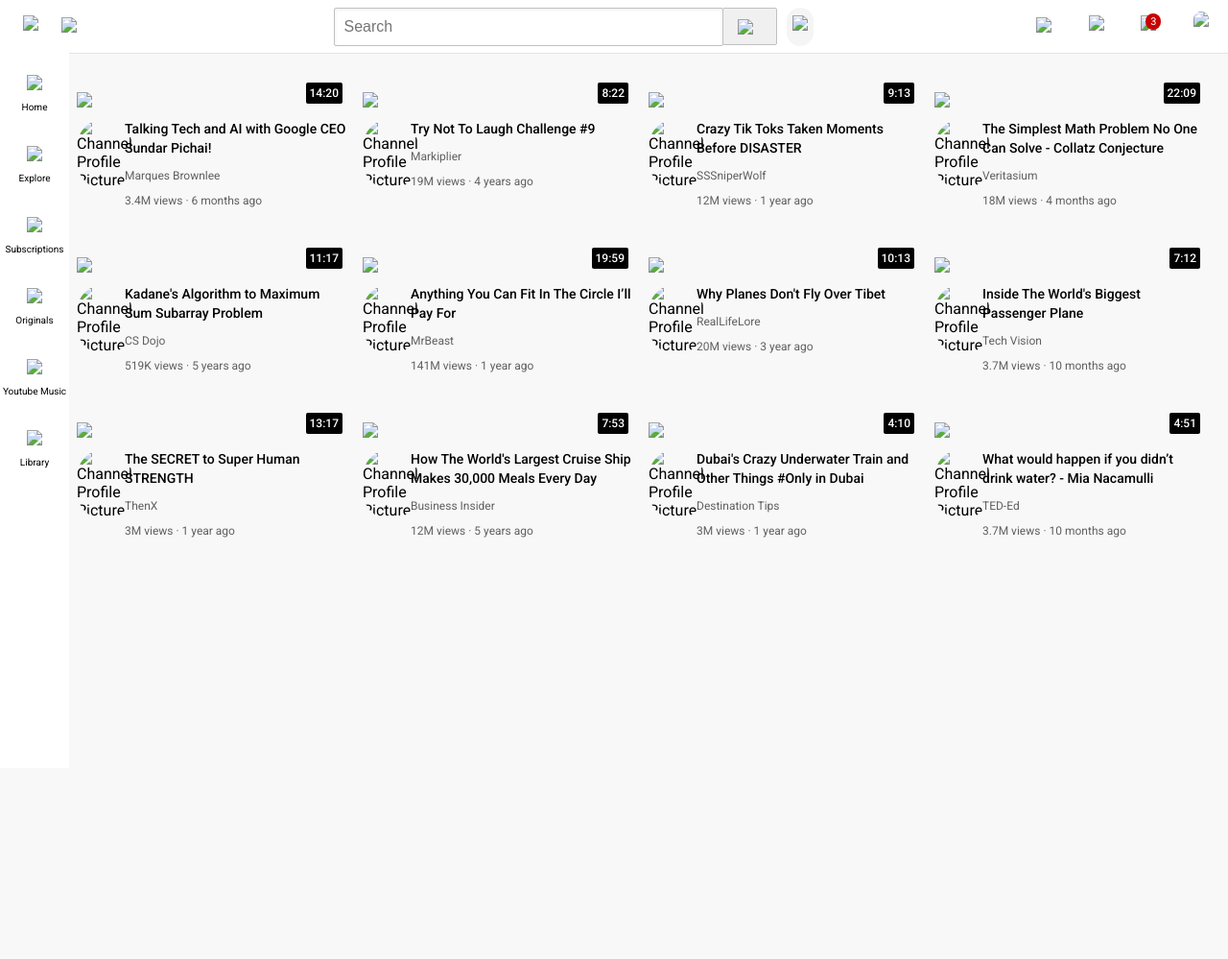
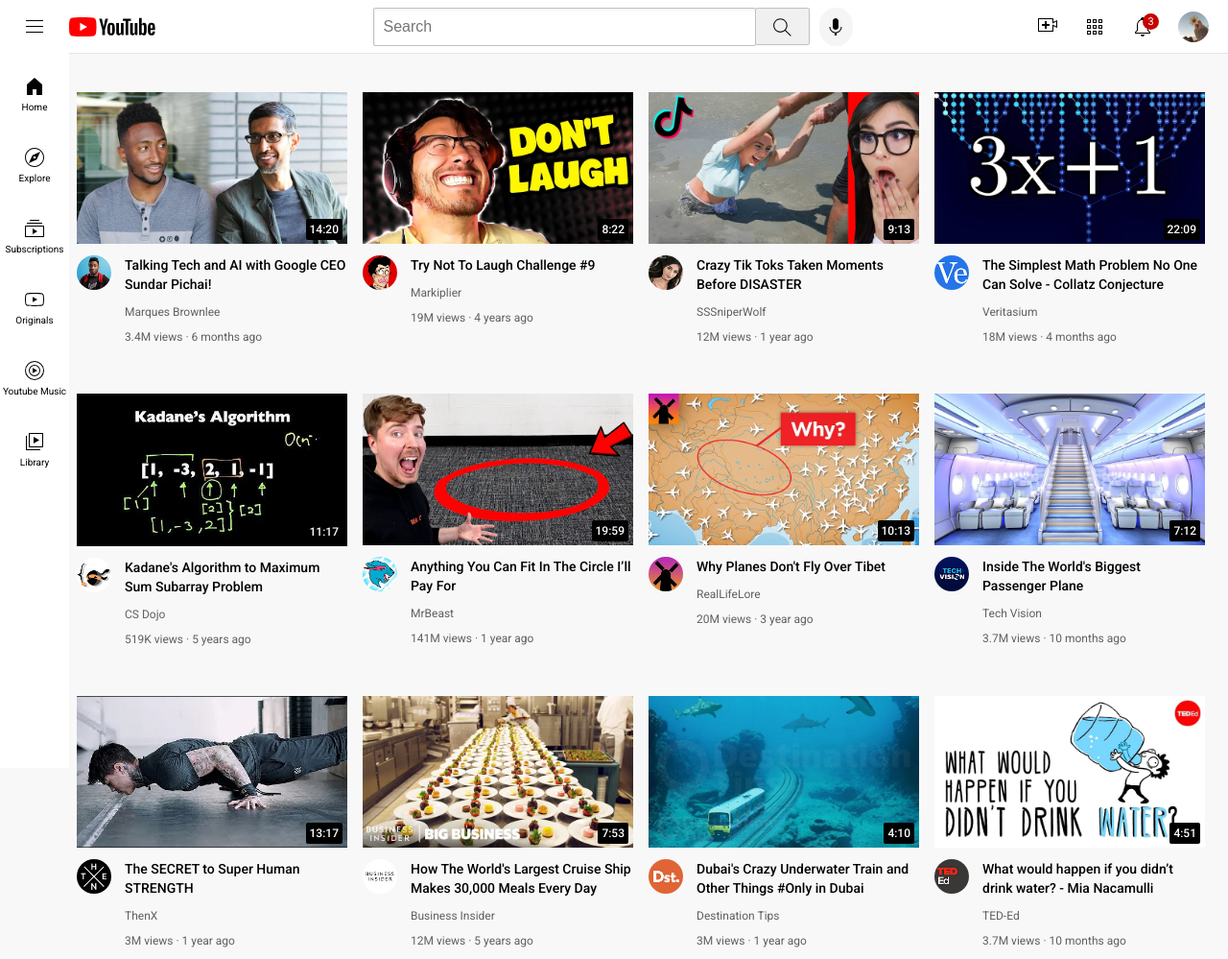
Before and after one commit to TasnimFatema/YOUTUBE-CLONE, a plain HTML site: page index.html in a window 1280 px wide. Shown: the whole page at 96% size. Before the commit the page ends 800 px from the top, so only its background shows below. Drawn offline with Linux system fonts and the light colour scheme.

Commit message:
update index.html

```diff
--- a/index.html
+++ b/index.html
@@ -23,32 +23,32 @@ rel="stylesheet">
    <body class="body">
         <div class="header">
             <div class="left-section">
-                <img class="hamburger-menu" src=".vscode/icons/hamburger-menu.svg">
-                <img class="youtube-logo" src=".vscode/icons/youtube-logo.svg">
+                <img class="hamburger-menu" src="hamburger-menu.svg">
+                <img class="youtube-logo" src="youtube-logo.svg">
             </div>
             <div class="middle-section">
                 <input class="search-bar" type="text" placeholder="Search">
                 <button  class="search-button"  >
-                    <img  class="search-icon" src=".vscode/icons/search.svg">
+                    <img  class="search-icon" src="search.svg">
                     <div class="tooltip">Search</div>
                 </button>
                 <button class="voice-search-button"  >
                     <img
                     class="voice-search-icon"
-                    src=".vscode/icons/voice-search-icon.svg">
+                    src="voice-search-icon.svg">
                     <div class="tooltip">Search with yor voice</div>
 
                 </button>
             </div>
             <div class="right-section">
                 <div class="upload-icon-container">
-                    <img class="upload-icon" src=".vscode/icons/upload.svg">
+                    <img class="upload-icon" src="upload.svg">
                     <div class="tooltip">Create</div>
 
 
                 </div>
                 <div class="YouTube-apps-container">
-                    <img class="youtube-apps" src=".vscode/icons/youtube-apps.svg" >
+                    <img class="youtube-apps" src="youtube-apps.svg" >
                     <div class="tooltip">YouTube apps</div>
 
 
@@ -57,47 +57,47 @@ rel="stylesheet">
 
 
                 <div class="notification-icon-container">
-                    <img class="notifications" src=".vscode/icons/notifications.svg">
+                    <img class="notifications" src="notifications.svg">
                     <div class="tooltip">Notifications</div>
 
 
                     <div class="notification-count">3</div>
                 </div>
-                <img class="channel-picture" src=".vscode/channel-pictures/channels4_profile.jpg">
+                <img class="channel-picture" src="channels4_profile.jpg">
             </div>
         </div>
         <div class="slidebar">
             <div class="slidebar-link">
-                <img class="home" src=".vscode/icons/home.svg">
+                <img class="home" src="home.svg">
                 <div>Home</div>
 
             </div>
             <div class="slidebar-link">
-                <img class="explore" src=".vscode/icons/explore.svg">
+                <img class="explore" src="explore.svg">
                 <div>Explore</div>
 
 
             </div>
             <div class="slidebar-link">
-                <img class="subscriptions" src=".vscode/icons/subscriptions.svg">
+                <img class="subscriptions" src="subscriptions.svg">
                 <div>Subscriptions</div>
 
 
             </div>
             <div class="slidebar-link">
-                <img class="originals" src=".vscode/icons/originals.svg">
+                <img class="originals" src="originals.svg">
                 <div>Originals</div>
 
 
             </div>
             <div class="slidebar-link">
-                <img class="youtube-music" src=".vscode/icons/youtube-music.svg">
+                <img class="youtube-music" src="youtube-music.svg">
                 <div>Youtube Music</div>
 
 
             </div>
             <div class="slidebar-link">
-                <img class="library" src=".vscode/icons/library.svg">
+                <img class="library" src="library.svg">
                 <div>Library</div>
 
 
@@ -114,7 +114,7 @@ rel="stylesheet">
             <div class="video-preview">
                 <div class="thumbnail-row">
                     <a href="https://www.youtube.com/watch?v=n2RNcPRtAiY">
-                   <img class="thumbnail" src=".vscode/channel-pictures/thumbnail-1.webp" >
+                   <img class="thumbnail" src="thumbnail-1.webp" >
 
                 </a>
 
@@ -123,7 +123,7 @@ rel="stylesheet">
                 <div class="video-info-grid">
                     <div class="channel-picture">
                         <a href="https://www.youtube.com/c/mkbhd">
-                          <img class="profile-picture" src=".vscode/channel-pictures/channel-1.jpeg" alt="Channel Profile Picture">
+                          <img class="profile-picture" src="channel-1.jpeg" alt="Channel Profile Picture">
 
                         </a>
                     </div>
@@ -144,7 +144,7 @@ rel="stylesheet">
             <div class="video-preview">
                 <div class="thumbnail-row">
                     <a href="https://www.youtube.com/watch?v=mP0RAo9SKZk">
-                        <img class="thumbnail" src=".vscode/channel-pictures/thumbnail-2.webp">
+                        <img class="thumbnail" src="thumbnail-2.webp">
 
                     </a>
                     <div class="video-time">8:22</div>
@@ -153,7 +153,7 @@ rel="stylesheet">
                 <div class="video-info-grid">
                     <div class="channel-picture">
                         <a href="https://www.youtube.com/c/markiplier">
-                            <img class="profile-picture" src=".vscode/channel-pictures/channel-2.jpeg" alt="Channel Profile Picture">
+                            <img class="profile-picture" src="channel-2.jpeg" alt="Channel Profile Picture">
                         </a>
                     </div>
                     <div class="video-info">
@@ -176,7 +176,7 @@ rel="stylesheet">
             <div class="video-preview">
                 <div class="thumbnail-row">
                     <a class="video-link" href="https://www.youtube.com/watch?v=FgjPQQeTh1w">
-                        <img class="thumbnail" src=".vscode/channel-pictures/thumbnail-3.webp" >
+                        <img class="thumbnail" src="thumbnail-3.webp" >
 
                     </a>
                     <div class="video-time">9:13</div>
@@ -185,7 +185,7 @@ rel="stylesheet">
                 <div class="video-info-grid">
                     <div class="channel-picture">
                         <a href="https://www.youtube.com/user/SSSniperWolf">
-                            <img class="profile-picture" src=".vscode/channel-pictures/channel-3.jpeg" alt="Channel Profile Picture">
+                            <img class="profile-picture" src="channel-3.jpeg" alt="Channel Profile Picture">
 
                         </a>
                     </div>
@@ -210,7 +210,7 @@ rel="stylesheet">
             <div class="video-preview">
                 <div class="thumbnail-row">
                     <a href="https://www.youtube.com/watch?v=094y1Z2wpJg">
-                        <img class="thumbnail" src=".vscode/channel-pictures/thumbnail-4.webp">
+                        <img class="thumbnail" src="thumbnail-4.webp">
 
                     </a>
                     <div class="video-time">22:09</div>
@@ -219,7 +219,7 @@ rel="stylesheet">
                 <div class="video-info-grid">
                     <div class="channel-picture">
                         <a href="https://www.youtube.com/c/veritasium">
-                            <img class="profile-picture" src=".vscode/channel-pictures/channel-4.jpeg" alt="Channel Profile Picture">
+                            <img class="profile-picture" src="channel-4.jpeg" alt="Channel Profile Picture">
 
                         </a>
                     </div>
@@ -247,7 +247,7 @@ rel="stylesheet">
            <div class="video-preview">
                 <div class="thumbnail-row">
                     <a href="https://www.youtube.com/watch?v=86CQq3pKSUw">
-                        <img class="thumbnail" src=".vscode/channel-pictures/thumbnail-5.webp" >
+                        <img class="thumbnail" src="thumbnail-5.webp" >
 
                     </a>
                     <div class="video-time">11:17</div>
@@ -256,7 +256,7 @@ rel="stylesheet">
                 <div class="video-info-grid">
                     <div class="channel-picture">
                         <a href="https://www.youtube.com/c/CSDojo">
-                            <img class="profile-picture" src=".vscode/channel-pictures/channel-5.jpeg" alt="Channel Profile Picture">
+                            <img class="profile-picture" src="channel-5.jpeg" alt="Channel Profile Picture">
 
                         </a>
                     </div>
@@ -279,7 +279,7 @@ rel="stylesheet">
             <div class="video-preview">
                 <div class="thumbnail-row">
                     <a href="https://www.youtube.com/watch?v=yXWw0_UfSFg">
-                        <img class="thumbnail" src=".vscode/channel-pictures/thumbnail-6.webp" >
+                        <img class="thumbnail" src="thumbnail-6.webp" >
 
                     </a>
                     <div class="video-time">19:59</div>
@@ -288,7 +288,7 @@ rel="stylesheet">
                 <div class="video-info-grid">
                     <div class="channel-picture">
                         <a href="https://www.youtube.com/channel/UCX6OQ3DkcsbYNE6H8uQQuVA">
-                            <img class="profile-picture" src=".vscode/channel-pictures/channel-6.jpeg" alt="Channel Profile Picture">
+                            <img class="profile-picture" src="channel-6.jpeg" alt="Channel Profile Picture">
 
                         </a>
                     </div>
@@ -310,7 +310,7 @@ rel="stylesheet">
             <div class="video-preview">
                 <div class="thumbnail-row">
                     <a href="https://www.youtube.com/watch?v=fNVa1qMbF9Y">
-                        <img class="thumbnail" src=".vscode/channel-pictures/thumbnail-7.webp" >
+                        <img class="thumbnail" src="thumbnail-7.webp" >
 
                     </a>
                     <div class="video-time">10:13</div>
@@ -319,7 +319,7 @@ rel="stylesheet">
                 <div class="video-info-grid">
                     <div class="channel-picture">
                         <a href="https://www.youtube.com/channel/UCP5tjEmvPItGyLhmjdwP7Ww">
-                            <img class="profile-picture" src=".vscode/channel-pictures/channel-7.jpeg" alt="Channel Profile Picture">
+                            <img class="profile-picture" src="channel-7.jpeg" alt="Channel Profile Picture">
 
                         </a>
                     </div>
@@ -345,7 +345,7 @@ rel="stylesheet">
         <div class="video-preview">
             <div class="thumbnail-row">
                 <a href="https://www.youtube.com/watch?v=lFm4EM1juls">
-                    <img class="thumbnail" src=".vscode/channel-pictures/thumbnail-8.webp" >
+                    <img class="thumbnail" src="thumbnail-8.webp" >
 
                 </a>
                 <div class="video-time">7:12</div>
@@ -354,7 +354,7 @@ rel="stylesheet">
             <div class="video-info-grid">
                 <div class="channel-picture">
                     <a href="https://www.youtube.com/channel/UCHAK6CyegY22Zj2GWrcaIxg">
-                        <img class="profile-picture" src=".vscode/channel-pictures/channel-8.jpeg" alt="Channel Profile Picture">
+                        <img class="profile-picture" src="channel-8.jpeg" alt="Channel Profile Picture">
 
                     </a>
 
@@ -382,7 +382,7 @@ rel="stylesheet">
     <div class="video-preview">
         <div class="thumbnail-row">
             <a href="https://www.youtube.com/watch?v=ixmxOlcrlUc">
-                <img class="thumbnail" src=".vscode/channel-pictures/thumbnail-9.webp" >
+                <img class="thumbnail" src="thumbnail-9.webp" >
 
             </a>
             <div class="video-time">13:17</div>
@@ -391,7 +391,7 @@ rel="stylesheet">
         <div class="video-info-grid">
             <div class="channel-picture">
                 <a href="https://www.youtube.com/c/OFFICIALTHENXSTUDIOS">
-                    <img class="profile-picture" src=".vscode/channel-pictures/channel-9.jpeg" alt="Channel Profile Picture">
+                    <img class="profile-picture" src="channel-9.jpeg" alt="Channel Profile Picture">
 
 
                 </a>
@@ -418,7 +418,7 @@ rel="stylesheet">
     <div class="video-preview">
           <div class="thumbnail-row">
             <a href="https://www.youtube.com/watch?v=R2vXbFp5C9o">
-                <img class="thumbnail" src=".vscode/channel-pictures/thumbnail-10.webp" >
+                <img class="thumbnail" src="thumbnail-10.webp" >
 
             </a>
              <div class="video-time">7:53</div>
@@ -427,7 +427,7 @@ rel="stylesheet">
         <div class="video-info-grid">
             <div class="channel-picture">
                 <a href="https://www.youtube.com/user/businessinsider">
-                    <img class="profile-picture" src=".vscode/channel-pictures/channel-10.jpeg" alt="Channel Profile Picture">
+                    <img class="profile-picture" src="channel-10.jpeg" alt="Channel Profile Picture">
 
 
                 </a>
@@ -455,7 +455,7 @@ rel="stylesheet">
             <div class="video-preview">
                 <div class="thumbnail-row">
                     <a href="https://www.youtube.com/watch?v=0nZuYyXET3s">
-                        <img class="thumbnail" src=".vscode/channel-pictures/thumbnail-11.webp" >
+                        <img class="thumbnail" src="thumbnail-11.webp" >
 
                     </a>
                 <div class="video-time">4:10</div>
@@ -464,7 +464,7 @@ rel="stylesheet">
             <div class="video-info-grid">
                 <div class="channel-picture">
                     <a href="https://www.youtube.com/c/Destinationtips">
-                        <img class="profile-picture" src=".vscode/channel-pictures/channel-11.jpeg" alt="Channel Profile Picture">
+                        <img class="profile-picture" src="channel-11.jpeg" alt="Channel Profile Picture">
 
                     </a>
                 </div>
@@ -491,7 +491,7 @@ rel="stylesheet">
             <div class="video-preview">
                 <div class="thumbnail-row">
                     <a href="https://www.youtube.com/watch?v=9iMGFqMmUFs">
-                        <img class="thumbnail" src=".vscode/channel-pictures/thumbnail-12.webp" >
+                        <img class="thumbnail" src="thumbnail-12.webp" >
 
                     </a>
                  <div class="video-time">4:51</div>
@@ -500,7 +500,7 @@ rel="stylesheet">
              <div class="video-info-grid">
                 <div class="channel-picture">
                     <a href="https://www.youtube.com/teded">
-                        <img class="profile-picture" src=".vscode/channel-pictures/channel-12.jpeg" alt="Channel Profile Picture">
+                        <img class="profile-picture" src="channel-12.jpeg" alt="Channel Profile Picture">
 
                     </a>
                 </div>
```
